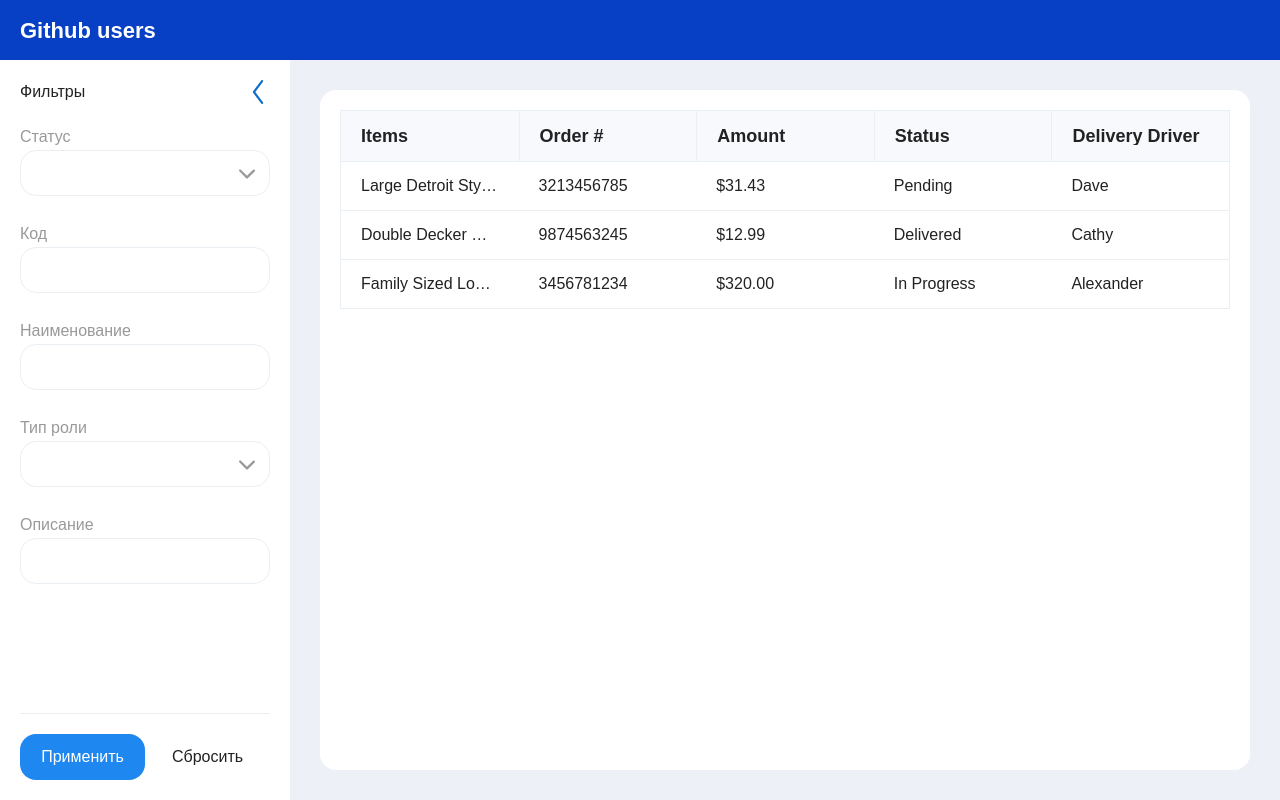
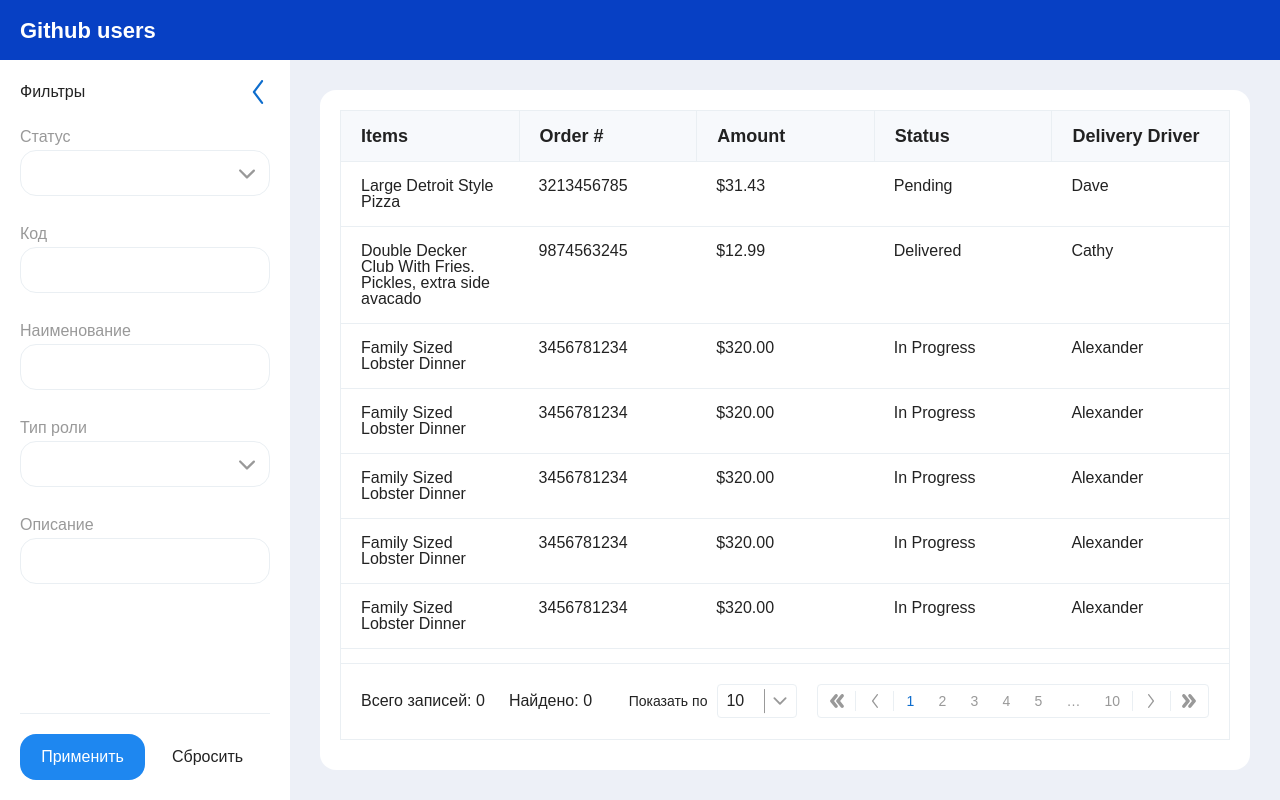
Before and after one commit to Toxic110/github-users, a React app: page / in a window 1280 px wide. Built offline with nearby package versions, Linux system fonts and the light colour scheme.

Commit message:
Доработал стили таблицы

```diff
--- a/src/App.tsx
+++ b/src/App.tsx
@@ -1,14 +1,10 @@
 import './assets/styles/app.scss';
 
-import { Pagination } from '@ui';
-import { useState } from 'react';
 import { RouterProvider } from 'react-router-dom';
 
 import { clientRouter } from './routes';
 
 function App() {
-  const [currentPage, setCurrentPage] = useState(1);
-
   return (
     <>
       <header className="app__header">
@@ -16,13 +12,6 @@ function App() {
       </header>
       <main>
         <RouterProvider router={clientRouter} />
-        {/*
-        <Pagination
-          className="pagination-bar"
-          currentPage={currentPage}
-          totalCount={100}
-          onPageChange={(page: number) => setCurrentPage(page)}
-        /> */}
       </main>
     </>
   );
--- a/src/assets/styles/app.scss
+++ b/src/assets/styles/app.scss
@@ -1,4 +1,5 @@
 @import './utils/_variables';
+@import './utils/_mixins';
 
 @import './base/_reset';
 @import './base/_document';
--- a/src/assets/styles/blocks/_main-table.scss
+++ b/src/assets/styles/blocks/_main-table.scss
@@ -1,4 +1,5 @@
 .main-table {
+  position: relative;
   width: calc(100% - 350px);
   margin: 30px;
   padding: 20px;
--- a/src/assets/styles/ui-kit/_input.scss
+++ b/src/assets/styles/ui-kit/_input.scss
@@ -10,6 +10,7 @@
   border-radius: $radius;
 
   &--small {
+    height: 34px;
     padding: 4px 8px;
     border-radius: 4px;
   }
--- a/src/assets/styles/ui-kit/_select.scss
+++ b/src/assets/styles/ui-kit/_select.scss
@@ -11,7 +11,6 @@
   &__menu-wrapper {
     position: absolute;
     left: 0;
-    top: 70px;
     width: 100%;
     max-height: 200px;
     height: 150px;
@@ -21,6 +20,14 @@
     background: $color-white;
     z-index: 10;
     overflow: hidden;
+
+    &--bottom {
+      top: 70px;
+    }
+
+    &--top {
+      bottom: 70px;
+    }
   }
 
   &__menu {
@@ -66,7 +73,13 @@
 
   &--small {
     #{$select}__menu-wrapper {
-      top: 38px;
+      &--bottom {
+        top: 38px;
+      }
+
+      &--top {
+        bottom: 38px;
+      }
     }
 
     &:after {
--- a/src/assets/styles/ui-kit/_table.scss
+++ b/src/assets/styles/ui-kit/_table.scss
@@ -1,12 +1,23 @@
 .ui-table {
   width: 100%;
+  height: calc(100% - 76px);
   display: grid;
   overflow: auto;
-  border: 1px solid $color-grey;
+
+  @include mediaToDown($container-tablet) {
+    width: 100vw;
+  }
+
+  &__overflow {
+    height: calc(100vh - 170px);
+    overflow: hidden;
+  }
 
   &__wrapper {
+    height: 100%;
+    border: 1px solid $color-grey;
     background: $color-white;
-    overflow: hidden;
+    overflow: auto;
   }
 
   thead,
@@ -16,7 +27,8 @@
   }
 
   th {
-    position: relative;
+    position: sticky;
+    top: 0;
     font-size: 18px;
     border-bottom: 1px solid $color-grey;
     background: $color-white-light;
@@ -35,9 +47,6 @@
 
   th span,
   td span {
-    white-space: nowrap;
-    text-overflow: ellipsis;
-    overflow: hidden;
     display: block;
   }
 
@@ -53,3 +62,32 @@
     }
   }
 }
+
+.ui-table-footer {
+  position: sticky;
+  bottom: 0;
+  display: flex;
+  justify-content: space-between;
+  align-items: center;
+  padding: 20px;
+  border-top: 1px solid $color-grey;
+  background: $color-white;
+  white-space: nowrap;
+
+  @include mediaToDown($container-tablet) {
+    width: 100vw;
+  }
+
+  &__info {
+    display: flex;
+    margin-right: 20px;
+  }
+
+  &__col {
+    display: flex;
+
+    & + & {
+      margin-left: 24px;
+    }
+  }
+}
--- /dev/null
+++ b/src/assets/styles/utils/_mixins.scss
@@ -0,0 +1,17 @@
+@function pxToVwMobile($num) {
+  @return $num / 1px / 320 * 100vw;
+}
+
+@function pxToVwHD($num) {
+  @return $num / 1px / 1920 * 100vw;
+}
+
+@function pxToVwLayoutSize($num) {
+  @return $num / 1px / 1170 * 100vw;
+}
+
+@mixin mediaToDown($width, $device: 'all') {
+  @media #{$device} and (max-width: #{$width - 1px}) {
+    @content;
+  }
+}
--- a/src/assets/styles/utils/_variables.scss
+++ b/src/assets/styles/utils/_variables.scss
@@ -4,7 +4,7 @@ $radius: 16px !default;
 $transition: all 0.2s ease-in-out;
 
 // grid
-$container-tablet: 1120px !default;
+$container-tablet: 1250px !default;
 $container-mob-tablet: 992px !default;
 $container-mob-tablet-xs: 850px !default;
 $container-mobile: 768px !default;
--- a/src/pages/main-page/components/table.tsx
+++ b/src/pages/main-page/components/table.tsx
@@ -57,6 +57,210 @@ const TableContent = () => {
           <span>Alexander</span>
         </td>
       </tr>
+      <tr>
+        <td>
+          <span>Family Sized Lobster Dinner</span>
+        </td>
+        <td>
+          <span>3456781234</span>
+        </td>
+        <td>
+          <span>$320.00</span>
+        </td>
+        <td>
+          <span>In Progress</span>
+        </td>
+        <td>
+          <span>Alexander</span>
+        </td>
+      </tr>
+      <tr>
+        <td>
+          <span>Family Sized Lobster Dinner</span>
+        </td>
+        <td>
+          <span>3456781234</span>
+        </td>
+        <td>
+          <span>$320.00</span>
+        </td>
+        <td>
+          <span>In Progress</span>
+        </td>
+        <td>
+          <span>Alexander</span>
+        </td>
+      </tr>
+      <tr>
+        <td>
+          <span>Family Sized Lobster Dinner</span>
+        </td>
+        <td>
+          <span>3456781234</span>
+        </td>
+        <td>
+          <span>$320.00</span>
+        </td>
+        <td>
+          <span>In Progress</span>
+        </td>
+        <td>
+          <span>Alexander</span>
+        </td>
+      </tr>
+      <tr>
+        <td>
+          <span>Family Sized Lobster Dinner</span>
+        </td>
+        <td>
+          <span>3456781234</span>
+        </td>
+        <td>
+          <span>$320.00</span>
+        </td>
+        <td>
+          <span>In Progress</span>
+        </td>
+        <td>
+          <span>Alexander</span>
+        </td>
+      </tr>
+      <tr>
+        <td>
+          <span>Family Sized Lobster Dinner</span>
+        </td>
+        <td>
+          <span>3456781234</span>
+        </td>
+        <td>
+          <span>$320.00</span>
+        </td>
+        <td>
+          <span>In Progress</span>
+        </td>
+        <td>
+          <span>Alexander</span>
+        </td>
+      </tr>
+      <tr>
+        <td>
+          <span>Family Sized Lobster Dinner</span>
+        </td>
+        <td>
+          <span>3456781234</span>
+        </td>
+        <td>
+          <span>$320.00</span>
+        </td>
+        <td>
+          <span>In Progress</span>
+        </td>
+        <td>
+          <span>Alexander</span>
+        </td>
+      </tr>
+      <tr>
+        <td>
+          <span>Family Sized Lobster Dinner</span>
+        </td>
+        <td>
+          <span>3456781234</span>
+        </td>
+        <td>
+          <span>$320.00</span>
+        </td>
+        <td>
+          <span>In Progress</span>
+        </td>
+        <td>
+          <span>Alexander</span>
+        </td>
+      </tr>
+      <tr>
+        <td>
+          <span>Family Sized Lobster Dinner</span>
+        </td>
+        <td>
+          <span>3456781234</span>
+        </td>
+        <td>
+          <span>$320.00</span>
+        </td>
+        <td>
+          <span>In Progress</span>
+        </td>
+        <td>
+          <span>Alexander</span>
+        </td>
+      </tr>
+      <tr>
+        <td>
+          <span>Family Sized Lobster Dinner</span>
+        </td>
+        <td>
+          <span>3456781234</span>
+        </td>
+        <td>
+          <span>$320.00</span>
+        </td>
+        <td>
+          <span>In Progress</span>
+        </td>
+        <td>
+          <span>Alexander</span>
+        </td>
+      </tr>
+      <tr>
+        <td>
+          <span>Family Sized Lobster Dinner</span>
+        </td>
+        <td>
+          <span>3456781234</span>
+        </td>
+        <td>
+          <span>$320.00</span>
+        </td>
+        <td>
+          <span>In Progress</span>
+        </td>
+        <td>
+          <span>Alexander</span>
+        </td>
+      </tr>
+      <tr>
+        <td>
+          <span>Family Sized Lobster Dinner</span>
+        </td>
+        <td>
+          <span>3456781234</span>
+        </td>
+        <td>
+          <span>$320.00</span>
+        </td>
+        <td>
+          <span>In Progress</span>
+        </td>
+        <td>
+          <span>Alexander</span>
+        </td>
+      </tr>
+      <tr>
+        <td>
+          <span>Family Sized Lobster Dinner</span>
+        </td>
+        <td>
+          <span>3456781234</span>
+        </td>
+        <td>
+          <span>$320.00</span>
+        </td>
+        <td>
+          <span>In Progress</span>
+        </td>
+        <td>
+          <span>Alexander</span>
+        </td>
+      </tr>
     </tbody>
   );
 };
--- a/src/ui-components/Pagination.tsx
+++ b/src/ui-components/Pagination.tsx
@@ -76,6 +76,7 @@ export const Pagination: FC<IPagination> = (props) => {
             extraSmall
             valueSetter={setPageSize}
             defaultValue={paginationCountOptions[0]}
+            menuPosition="top"
           />
         </div>
       </div>
--- a/src/ui-components/Select.tsx
+++ b/src/ui-components/Select.tsx
@@ -1,5 +1,8 @@
 import classNames from 'classnames';
 import { FC, useCallback, useEffect, useRef, useState } from 'react';
+
+/** Позиция дропдауна. */
+type MenuPosition = 'bottom' | 'top';
 
 /** Опции для селекта. */
 interface SelectOption {
@@ -23,6 +26,8 @@ interface ISelect {
   valueSetter?: (val: number) => void;
   /** Дефолтное значение. */
   defaultValue?: SelectOption;
+  /** menuPosition. */
+  menuPosition?: MenuPosition;
 }
 
 export const Select: FC<ISelect> = ({
@@ -32,6 +37,7 @@ export const Select: FC<ISelect> = ({
   extraSmall,
   valueSetter,
   defaultValue,
+  menuPosition = 'bottom',
 }) => {
   const [selectedValue, setSelectedValue] = useState<number>(defaultValue?.value || 0);
   const [selectedLabel, setSelectedLabel] = useState<string>(defaultValue?.label || '');
@@ -77,7 +83,11 @@ export const Select: FC<ISelect> = ({
         extraSmall && 'ui-select--small',
       )}
     >
-      <div className="ui-label" onClick={handleSetVisible} role="presentation">
+      <div
+        className={classNames('ui-label', extraSmall && 'ui-label--small')}
+        onClick={handleSetVisible}
+        role="presentation"
+      >
         {label}
       </div>
       <div
@@ -99,7 +109,10 @@ export const Select: FC<ISelect> = ({
       />
       {isOpen && (
         <div
-          className="ui-select__menu-wrapper"
+          className={classNames(
+            'ui-select__menu-wrapper',
+            `ui-select__menu-wrapper--${menuPosition}`,
+          )}
           style={{ height: options.length > 6 ? '150px' : 'auto' }}
         >
           <ul
--- a/src/ui-components/Table.tsx
+++ b/src/ui-components/Table.tsx
@@ -1,13 +1,16 @@
-import { useMemo } from 'react';
+import { Pagination } from '@ui';
+import { useMemo, useState } from 'react';
 interface ITable {
   headers: string[];
   tableContent: React.ReactNode;
 }
 
 export const Table: React.FC<ITable> = ({ headers, tableContent }) => {
+  const [currentPage, setCurrentPage] = useState(1);
   const repeatCount = useMemo(() => headers.length, [headers]);
 
   return (
+    <div className="ui-table__overflow">
       <div className="ui-table__wrapper">
         <table
           className="ui-table"
@@ -25,6 +28,27 @@ export const Table: React.FC<ITable> = ({ headers, tableContent }) => {
           </thead>
           {tableContent}
         </table>
+        <div className="ui-table-footer">
+          <div className="ui-table-footer__info">
+            <div className="ui-table-footer__col">
+              <div className="ui-table-footer__text">Всего записей:&nbsp;</div>
+              <div className="ui-table-footer__count">0</div>
+            </div>
+            <div className="ui-table-footer__col">
+              <div className="ui-table-footer__text">Найдено:&nbsp;</div>
+              <div className="ui-table-footer__count">0</div>
+            </div>
+          </div>
+          <div className="ui-table-footer__pagination">
+            <Pagination
+              className="pagination-bar"
+              currentPage={currentPage}
+              totalCount={100}
+              onPageChange={(page: number) => setCurrentPage(page)}
+            />
+          </div>
+        </div>
+      </div>
     </div>
   );
 };
```
Lines whose indentation alone changed are shown as unchanged.
